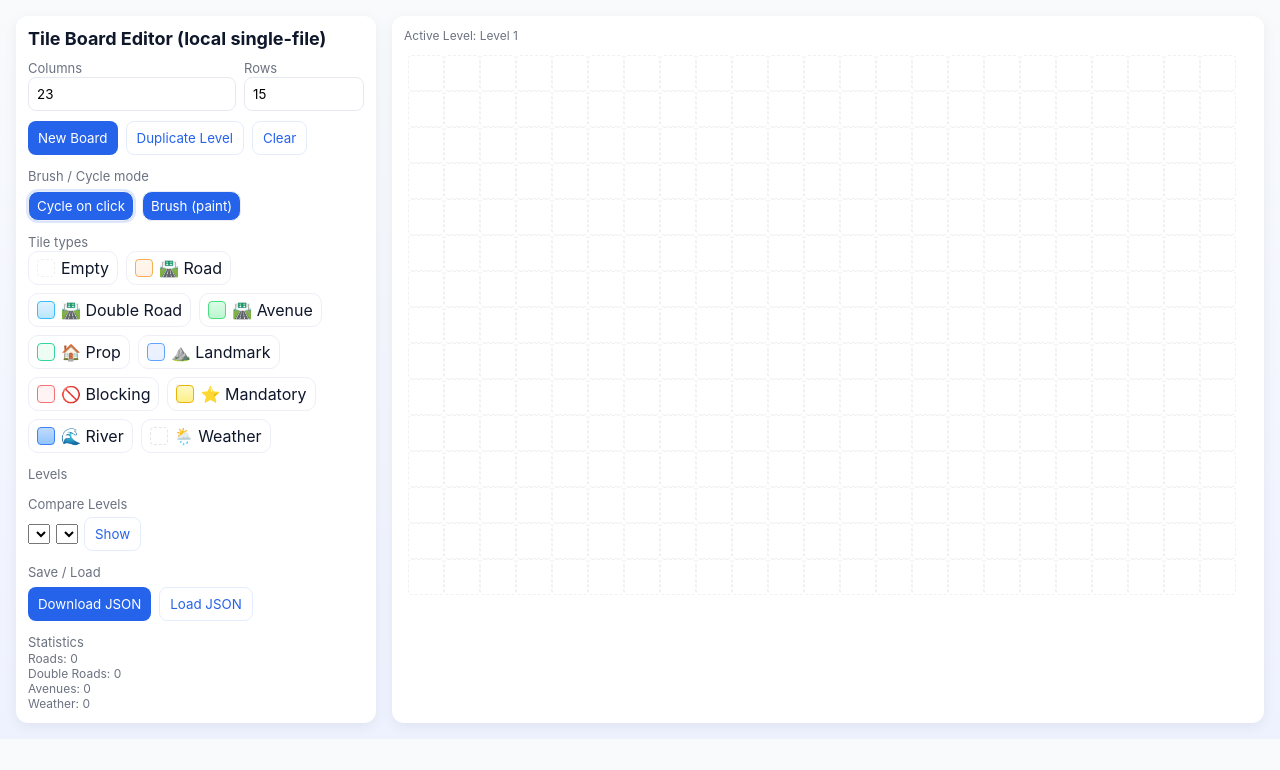
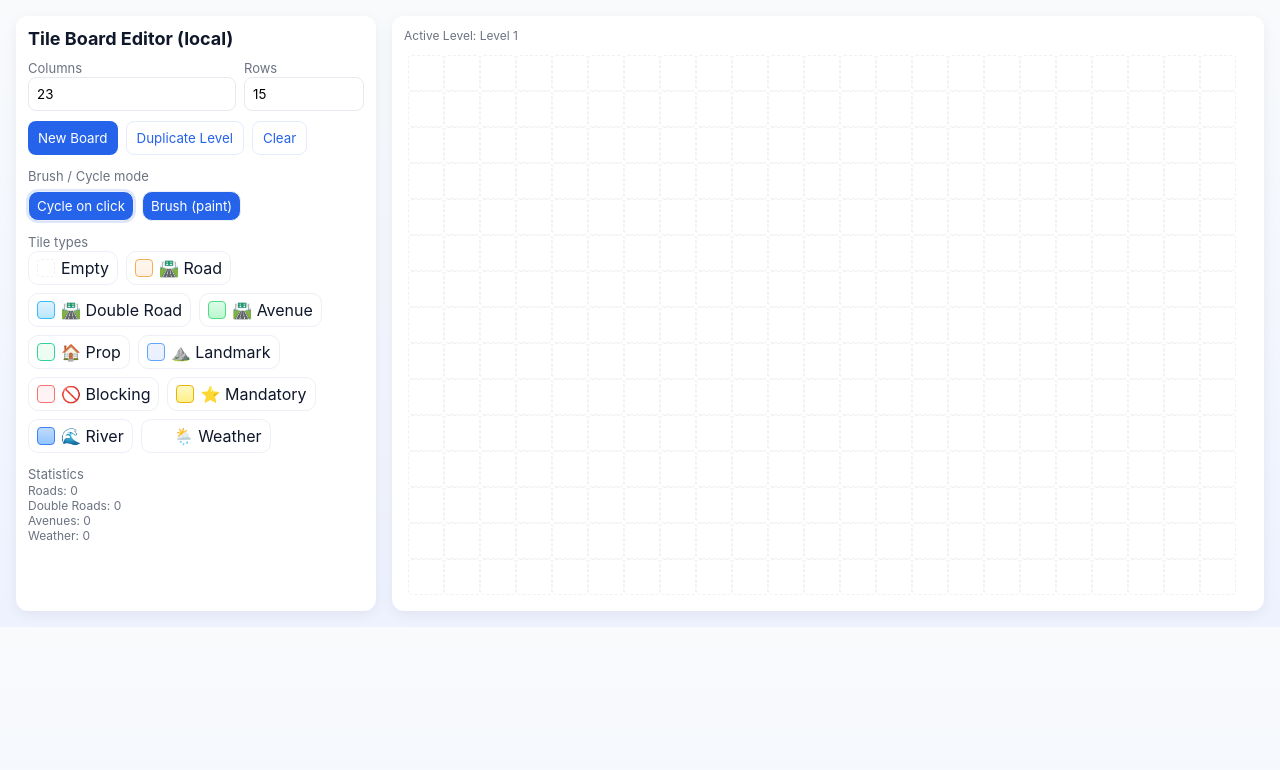
Before and after one commit to joaquim-eugenio/traffixlevelprototyper.github.io, a plain HTML site: page index.html in a window 1280 px wide. Drawn offline with Linux system fonts and the light colour scheme.

Commit message:
Refactor styles and update HTML structure
Refactor CSS styles and improve HTML structure for better readability and maintainability.

```diff
--- a/index.html
+++ b/index.html
@@ -12,10 +12,10 @@
       --panel-bg:#ffffff;
       --accent:#2563eb;
       --muted:#6b7280;
-      --shadow: 0 4px 14px rgba(16,24,40,0.06);
+      --shadow:0 4px 14px rgba(16,24,40,0.06);
     }
     *{box-sizing:border-box;font-family:Inter,system-ui,Segoe UI,Arial,sans-serif}
-    body{margin:16px;background:linear-gradient(180deg,#f8fafc, #eef2ff);color:#0f172a}
+    body{margin:16px;background:linear-gradient(180deg,#f8fafc,#eef2ff);color:#0f172a}
     h1{font-size:18px;margin:0 0 8px}
     .app{display:grid;grid-template-columns:360px 1fr;gap:16px}
     .panel{background:var(--panel-bg);border-radius:12px;padding:12px;box-shadow:var(--shadow)}
@@ -31,8 +31,19 @@
     .boards{display:flex;gap:10px;align-items:flex-start}
     .board{background:var(--ui-bg);padding:12px;border-radius:10px}
     .grid{display:inline-grid;border-radius:6px;padding:4px;background:white}
-    .cell{width:var(--cell-size);height:var(--cell-size);display:flex;align-items:center;justify-content:center;border-radius:4px;font-size:16px;cursor:pointer;user-select:none}
-    .cell.empty{background:transparent}
+    .cell{
+      width:var(--cell-size);
+      height:var(--cell-size);
+      display:flex;
+      align-items:center;
+      justify-content:center;
+      border-radius:4px;
+      font-size:18px;
+      cursor:pointer;
+      user-select:none;
+      position:relative;
+    }
+    .cell.empty{background:transparent;border:1px dashed rgba(15,23,42,0.06)}
     .palette-swatch{width:18px;height:18px;border-radius:4px;display:inline-block;vertical-align:middle}
     .controls-row{display:flex;gap:8px;flex-wrap:wrap}
     .levels-list{display:flex;flex-direction:column;gap:6px;max-height:240px;overflow:auto}
@@ -40,21 +51,29 @@
     .small{font-size:12px;color:var(--muted)}
     footer{margin-top:12px;font-size:12px;color:var(--muted)}
 
-    /* existing tiles */
+    /* tile styles */
     .road{background:linear-gradient(180deg,#fff7ed,#fff1e6);border:1px solid #f6ad55}
     .prop{background:linear-gradient(180deg,#f0fdf4,#ecfdf3);border:1px solid #34d399}
     .landmark{background:linear-gradient(180deg,#eef2ff,#e8f0ff);border:1px solid #60a5fa}
     .block{background:linear-gradient(180deg,#fff1f2,#fff5f6);border:1px solid #f87171}
     .mandatory{background:linear-gradient(180deg,#fef9c3,#fef08a);border:1px solid #eab308}
-    .empty{background:transparent;border:1px dashed rgba(15,23,42,0.06)}
     .doubleRoad{background:linear-gradient(180deg,#e0f2fe,#bae6fd);border:1px solid #38bdf8;}
     .avenue{background:linear-gradient(180deg,#dcfce7,#bbf7d0);border:1px solid #4ade80;}
     .river{background:linear-gradient(180deg,#bfdbfe,#93c5fd);border:1px solid #3b82f6;}
+    .empty{background:transparent;border:1px dashed rgba(15,23,42,0.06)}
 
-    /* ☁️ Weather tile (special) */
-    .weather{background:transparent;border:1px dashed rgba(0,0,0,0.1);}
-    .weather.opaque{opacity:1;}
-    .weather.semi{opacity:0.6;}
+    /* weather overlay */
+    .weather-emoji {
+      position:absolute;
+      top:0;left:0;right:0;bottom:0;
+      display:flex;
+      align-items:center;
+      justify-content:center;
+      pointer-events:none;
+      font-size:18px;
+    }
+    .weather-opaque{opacity:1;}
+    .weather-semi{opacity:0.6;}
 
     @media (max-width:920px){.app{grid-template-columns:1fr;}}
   </style>
@@ -62,7 +81,7 @@
 <body>
   <div class="app">
     <div class="panel">
-      <h1>Tile Board Editor (local single-file)</h1>
+      <h1>Tile Board Editor (local)</h1>
       <div class="controls">
 
         <div class="controls-row">
@@ -95,46 +114,19 @@
         </div>
 
         <div>
-          <label>Levels</label>
-          <div class="levels-list" id="levelsList"></div>
-        </div>
-
-        <div>
-          <label>Compare Levels</label>
-          <div style="display:flex;gap:6px;margin-top:4px;align-items:center;">
-            <select id="compareSelect1"></select>
-            <select id="compareSelect2"></select>
-            <button id="compareBtn" class="ghost">Show</button>
-            <button id="hideCompare" class="ghost" style="display:none">Hide</button>
-          </div>
-        </div>
-
-        <div>
-          <label>Save / Load</label>
-          <div style="display:flex;gap:8px;margin-top:6px">
-            <button id="exportAll">Download JSON</button>
-            <input id="importFile" type="file" accept="application/json" style="display:none">
-            <button id="importBtn" class="ghost">Load JSON</button>
-          </div>
-        </div>
-
-        <div>
           <label>Statistics</label>
-          <div class="small" id="roadStats">
+          <div class="small">
             Roads: <span id="roadCount">0</span><br>
             Double Roads: <span id="doubleRoadCount">0</span><br>
             Avenues: <span id="avenueCount">0</span><br>
             Weather: <span id="weatherCount">0</span>
           </div>
         </div>
-
       </div>
     </div>
 
     <div class="panel board-wrap">
-      <div class="row-between">
-        <div class="small">Active Level: <span id="activeLabel">Level 1</span></div>
-      </div>
+      <div class="small">Active Level: <span id="activeLabel">Level 1</span></div>
       <div class="boards" id="boardsContainer"></div>
     </div>
   </div>
@@ -150,40 +142,34 @@
       {key:'block', label:'Blocking', emoji:'🚫', class:'block'},
       {key:'mandatory', label:'Mandatory', emoji:'⭐', class:'mandatory'},
       {key:'river', label:'River', emoji:'🌊', class:'river'},
-      {key:'weather', label:'Weather', emoji:'🌦️', class:'weather'},
+      {key:'weather', label:'Weather', emoji:'🌦️', class:'weather'}
     ];
 
     let boards=[]; let activeIndex=0; let brush=null; let mode='cycle'; let isMouseDown=false;
 
+    const tileTypesEl=document.getElementById('tileTypes');
+    const boardsContainer=document.getElementById('boardsContainer');
     const colsIn=document.getElementById('cols');
     const rowsIn=document.getElementById('rows');
-    const tileTypesEl=document.getElementById('tileTypes');
-    const boardsContainer=document.getElementById('boardsContainer');
-    const newBoardBtn=document.getElementById('newBoard');
-    const duplicateBtn=document.getElementById('duplicate');
-    const clearBtn=document.getElementById('clear');
-    const exportAllBtn=document.getElementById('exportAll');
-    const importBtn=document.getElementById('importBtn');
-    const importFile=document.getElementById('importFile');
-    const modeCycle=document.getElementById('modeCycle');
-    const modeBrush=document.getElementById('modeBrush');
-    const activeLabel=document.getElementById('activeLabel');
 
-    function makeEmptyTiles(cols,rows){return Array.from({length:rows},()=>Array(cols).fill('empty'))}
-    function createBoard(name,cols,rows){return{name,cols,rows,tiles:makeEmptyTiles(cols,rows)}}
+    function makeEmptyGrid(cols,rows){return Array.from({length:rows},()=>Array(cols).fill('empty'))}
+    function createBoard(name,cols,rows){
+      return {name,cols,rows,tiles:makeEmptyGrid(cols,rows),weather:makeEmptyGrid(cols,rows)};
+    }
 
     function setupTileTypes(){
       tileTypesEl.innerHTML='';
       TILE_TYPES.forEach(tt=>{
-        const d=document.createElement('div');
-        d.className='type';d.title=tt.label;d.dataset.key=tt.key;
-        d.innerHTML=`<span class='palette-swatch ${tt.class}'></span> <div>${tt.emoji||''} ${tt.label}</div>`;
-        d.addEventListener('click',()=>{
+        const el=document.createElement('div');
+        el.className='type';el.innerHTML=`<span class='palette-swatch ${tt.class}'></span> ${tt.emoji||''} ${tt.label}`;
+        el.addEventListener('click',()=>{
           document.querySelectorAll('.tile-types .type').forEach(x=>x.classList.remove('active'));
-          d.classList.add('active');brush=tt.key;mode='brush';
-          modeBrush.classList.add('active');modeCycle.classList.remove('active');
+          el.classList.add('active');
+          brush=tt.key; mode='brush';
+          document.getElementById('modeBrush').classList.add('active');
+          document.getElementById('modeCycle').classList.remove('active');
         });
-        tileTypesEl.appendChild(d);
+        tileTypesEl.appendChild(el);
       });
     }
 
@@ -191,29 +177,46 @@
       boardsContainer.innerHTML='';
       const board=boards[activeIndex];
       if(!board)return;
-      activeLabel.textContent=board.name;
       const grid=document.createElement('div');
       grid.className='grid';
       grid.style.gridTemplateColumns=`repeat(${board.cols}, var(--cell-size))`;
 
       for(let r=0;r<board.rows;r++){
         for(let c=0;c<board.cols;c++){
-          const t=board.tiles[r][c]||'empty';
+          const base=board.tiles[r][c];
+          const weather=board.weather[r][c];
           const cell=document.createElement('div');
-          const typeDef=TILE_TYPES.find(x=>x.key===t);
-          cell.className='cell '+t;
-          cell.textContent=typeDef?.emoji||'';
-          if(t==='weather'){
-            const below=board._underlay?.[r]?.[c];
-            if(below && below!=='empty') cell.classList.add('semi');
-            else cell.classList.add('opaque');
+          cell.className='cell '+base;
+
+          // Base emoji
+          const baseDef=TILE_TYPES.find(x=>x.key===base);
+          const baseEmoji=document.createElement('div');
+          baseEmoji.textContent=baseDef?.emoji||'';
+          cell.appendChild(baseEmoji);
+
+          // Weather overlay if exists
+          if(weather==='weather'){
+            const overlay=document.createElement('div');
+            overlay.className='weather-emoji '+(base!=='empty'?'weather-semi':'weather-opaque');
+            overlay.textContent='🌦️';
+            cell.appendChild(overlay);
           }
-          cell.addEventListener('mousedown',()=>{isMouseDown=true;if(mode==='cycle'){cycleCell(r,c);renderBoards();}else if(mode==='brush'){applyBrush(r,c,cell);}});
-          cell.addEventListener('mouseenter',()=>{if(isMouseDown&&mode==='brush'){applyBrush(r,c,cell);}});
-          cell.addEventListener('mouseup',()=>{isMouseDown=false;});
+
+          // Interactions
+          cell.addEventListener('mousedown',()=>{
+            isMouseDown=true;
+            if(mode==='cycle'){cycleCell(r,c);renderBoards();}
+            else if(mode==='brush'){applyBrush(r,c);}
+          });
+          cell.addEventListener('mouseenter',()=>{
+            if(isMouseDown&&mode==='brush'){applyBrush(r,c);}
+          });
+          cell.addEventListener('mouseup',()=>isMouseDown=false);
+
           grid.appendChild(cell);
         }
       }
+
       boardsContainer.appendChild(grid);
       countStats(board);
     }
@@ -222,46 +225,83 @@
       const b=boards[activeIndex];
       const current=b.tiles[r][c];
       const idx=TILE_TYPES.findIndex(x=>x.key===current);
-      const next=TILE_TYPES[(idx+1)%TILE_TYPES.length].key;
-      b.tiles[r][c]=next;
+      b.tiles[r][c]=TILE_TYPES[(idx+1)%TILE_TYPES.length].key;
     }
 
-    function applyBrush(r,c,cell){
+    function applyBrush(r,c){
+      const b=boards[activeIndex];
       if(!brush)return;
-      const b=boards[activeIndex];
-      const prev=b.tiles[r][c];
-      if(brush==='weather'){
-        b._underlay=b._underlay||makeEmptyTiles(b.cols,b.rows);
-        b._underlay[r][c]=prev;
+      if(brush==='empty'){
+        b.tiles[r][c]='empty';
+        b.weather[r][c]='empty';
+      } else if(brush==='weather'){
+        b.weather[r][c]=b.weather[r][c]==='weather'?'empty':'weather';
+      } else {
+        b.tiles[r][c]=brush;
       }
-      b.tiles[r][c]=brush;
       renderBoards();
     }
 
-    newBoardBtn.addEventListener('click',()=>{const cols=+colsIn.value||23;const rows=+rowsIn.value||15;boards.push(createBoard(`Level ${boards.length+1}`,cols,rows));activeIndex=boards.length-1;renderBoards();});
-    duplicateBtn.addEventListener('click',()=>{const src=boards[activeIndex];const copy=JSON.parse(JSON.stringify(src));copy.name=src.name+' (copy)';boards.push(copy);activeIndex=boards.length-1;renderBoards();});
-    clearBtn.addEventListener('click',()=>{if(confirm('Clear current level?')){boards[activeIndex].tiles=makeEmptyTiles(boards[activeIndex].cols,boards[activeIndex].rows);renderBoards();}});
-
-    function countStats(board){
-      let road=0,doubleRoad=0,avenue=0,weather=0;
-      for(const row of board.tiles){
-        for(const t of row){
-          if(t==='road')road++;
-          if(t==='doubleRoad')doubleRoad++;
-          if(t==='avenue')avenue++;
-          if(t==='weather')weather++;
+    function countStats(b){
+      let roads=0,droads=0,aves=0,weather=0;
+      for(let r=0;r<b.rows;r++){
+        for(let c=0;c<b.cols;c++){
+          const t=b.tiles[r][c];
+          if(t==='road')roads++;
+          if(t==='doubleRoad')droads++;
+          if(t==='avenue')aves++;
+          if(b.weather[r][c]==='weather')weather++;
         }
       }
-      document.getElementById('roadCount').textContent=road;
-      document.getElementById('doubleRoadCount').textContent=doubleRoad;
-      document.getElementById('avenueCount').textContent=avenue;
+      document.getElementById('roadCount').textContent=roads;
+      document.getElementById('doubleRoadCount').textContent=droads;
+      document.getElementById('avenueCount').textContent=aves;
       document.getElementById('weatherCount').textContent=weather;
     }
 
-    modeCycle.addEventListener('click',()=>{mode='cycle';modeCycle.classList.add('active');modeBrush.classList.remove('active');brush=null;document.querySelectorAll('.tile-types .type').forEach(x=>x.classList.remove('active'));});
-    modeBrush.addEventListener('click',()=>{mode='brush';modeBrush.classList.add('active');modeCycle.classList.remove('active');});
+    document.getElementById('modeCycle').addEventListener('click',()=>{
+      mode='cycle';
+      document.getElementById('modeCycle').classList.add('active');
+      document.getElementById('modeBrush').classList.remove('active');
+      brush=null;
+      document.querySelectorAll('.tile-types .type').forEach(x=>x.classList.remove('active'));
+    });
+    document.getElementById('modeBrush').addEventListener('click',()=>{
+      mode='brush';
+      document.getElementById('modeBrush').classList.add('active');
+      document.getElementById('modeCycle').classList.remove('active');
+    });
 
-    function init(){setupTileTypes();boards=[createBoard('Level 1',+colsIn.value,+rowsIn.value)];renderBoards();}
+    document.getElementById('newBoard').addEventListener('click',()=>{
+      const cols=Math.max(3,Math.min(60,+colsIn.value||23));
+      const rows=Math.max(3,Math.min(60,+rowsIn.value||15));
+      boards.push(createBoard('Level '+(boards.length+1),cols,rows));
+      activeIndex=boards.length-1;
+      renderBoards();
+    });
+
+    document.getElementById('duplicate').addEventListener('click',()=>{
+      const src=boards[activeIndex];
+      const copy=JSON.parse(JSON.stringify(src));
+      copy.name=src.name+' (copy)';
+      boards.push(copy);
+      activeIndex=boards.length-1;
+      renderBoards();
+    });
+
+    document.getElementById('clear').addEventListener('click',()=>{
+      if(!confirm('Clear current level?'))return;
+      const b=boards[activeIndex];
+      b.tiles=makeEmptyGrid(b.cols,b.rows);
+      b.weather=makeEmptyGrid(b.cols,b.rows);
+      renderBoards();
+    });
+
+    function init(){
+      setupTileTypes();
+      boards=[createBoard('Level 1',+colsIn.value,+rowsIn.value)];
+      renderBoards();
+    }
     init();
   </script>
 </body>
```
